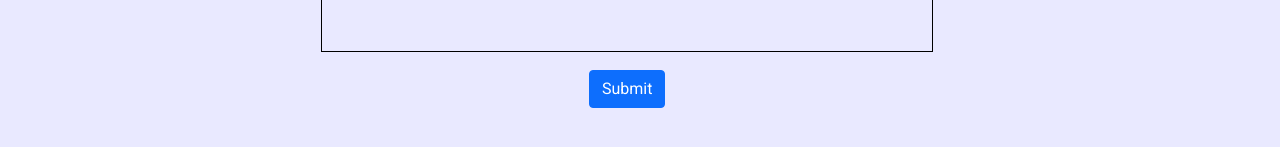
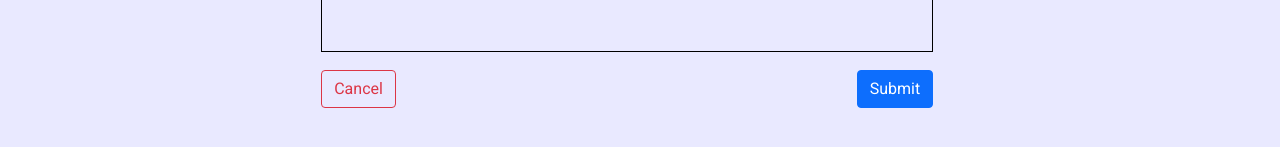
Before and after one commit to abhay676/forum-api, a React (Create React App) app in the folder frontend/: page /qc in a window 1280 px wide. Shown: the part 637-784 px from the top of the page. Built offline with nearby package versions, Linux system fonts and the light colour scheme.

Commit message:
fix: question forum btn display and add attributes to heading field

```diff
--- a/frontend/src/components/QuestionForm/QuestionForm.js
+++ b/frontend/src/components/QuestionForm/QuestionForm.js
@@ -11,11 +11,14 @@ const QuestionForm = () => {
       >
         <Form.Group className="mb-3" controlId="formBasicEmail">
           <Form.Label>Heading</Form.Label>
-          <Form.Control type="text" />
+          <Form.Control type="text" autoComplete={false} autoCorrect />
         </Form.Group>
         <Form.Label>Description</Form.Label>
         <Editor />
         <div className={styles.btn}>
+          <Button variant="outline-danger" type="submit">
+            Cancel
+          </Button>
           <Button variant="primary" type="submit">
             Submit
           </Button>
--- a/frontend/src/components/QuestionForm/QuestionForm.module.css
+++ b/frontend/src/components/QuestionForm/QuestionForm.module.css
@@ -1,4 +1,6 @@
 .btn {
+  display: flex;
   margin-top: 18px;
   text-align: center;
+  justify-content: space-between;
 }
```
